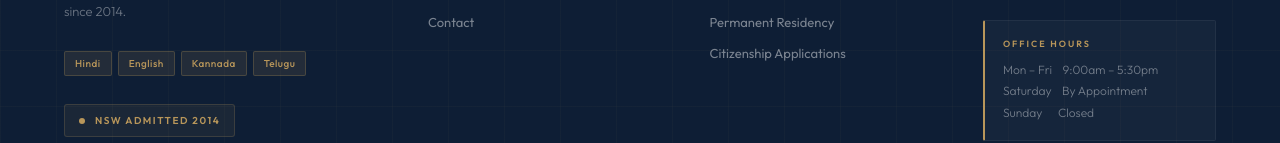
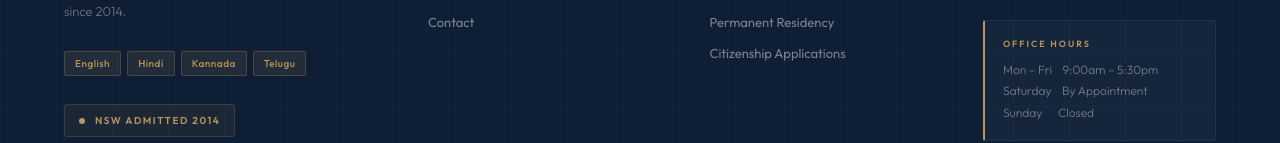
Before and after one commit to BharatoneTech/veekshalawyers, a Next.js app: page / in a window 1280 px wide. Shown: the part 5537-5680 px from the top of the page. Built offline with nearby package versions, Linux system fonts and the light colour scheme.

Commit message:
language

```diff
--- a/app/components/Footer.tsx
+++ b/app/components/Footer.tsx
@@ -358,7 +358,7 @@ export default function Footer() {
             </p>
 
             <div className="footer-langs">
-              {['Hindi', 'English', 'Kannada', 'Telugu'].map(l => (
+              {['English', 'Hindi', 'Kannada', 'Telugu'].map(l => (
                 <span key={l} className="footer-lang">{l}</span>
               ))}
             </div>
```
